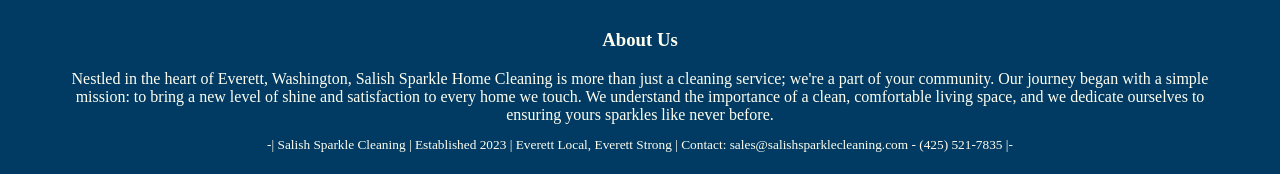
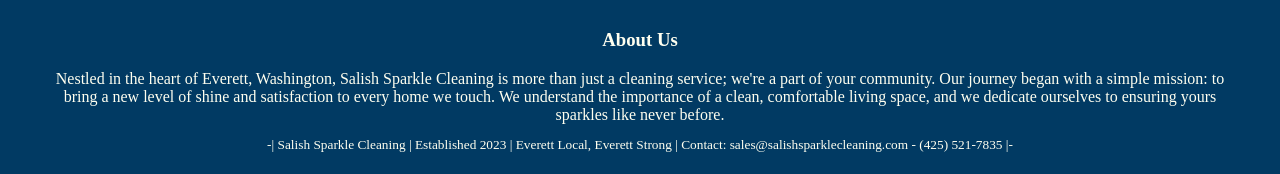
Before and after one commit to FrootLoopJunkie/salish-sparkle-cleaning-site, a React (Create React App) app: page / in a window 1280 px wide. Shown: the part 556-730 px from the top of the page. Built offline with nearby package versions, Linux system fonts and the light colour scheme; a web font is replaced by a local one.

Commit message:
updated description for link

```diff
--- a/public/index.html
+++ b/public/index.html
@@ -7,7 +7,8 @@
     <meta name="theme-color" content="#000000" />
     <meta
       name="description"
-      content="Web site created using create-react-app"
+      content="Nestled in the heart of Everett, Washington, Salish Sparkle Cleaning is more than just a cleaning service; we're a part of your community. Our journey began with a simple mission:
+      to bring a new level of shine and satisfaction to every home we touch. We understand the importance of a clean, comfortable living space, and we dedicate ourselves to ensuring yours sparkles like never before."
     />
     <link rel="apple-touch-icon" href="%PUBLIC_URL%/logo192.png" />
     <!--
--- a/src/components/About.js
+++ b/src/components/About.js
@@ -2,7 +2,7 @@
     return (
       <div className="AboutContainer">
         <h3 className="AboutHeader">About Us</h3>
-          <span className="AboutContent">Nestled in the heart of Everett, Washington, Salish Sparkle Home Cleaning is more than just a cleaning service; we're a part of your community. Our journey began with a simple mission:
+          <span className="AboutContent">Nestled in the heart of Everett, Washington, Salish Sparkle Cleaning is more than just a cleaning service; we're a part of your community. Our journey began with a simple mission:
             to bring a new level of shine and satisfaction to every home we touch. We understand the importance of a clean, comfortable living space, and we dedicate ourselves to ensuring yours sparkles like never before.</span>
       </div>
     );
```
